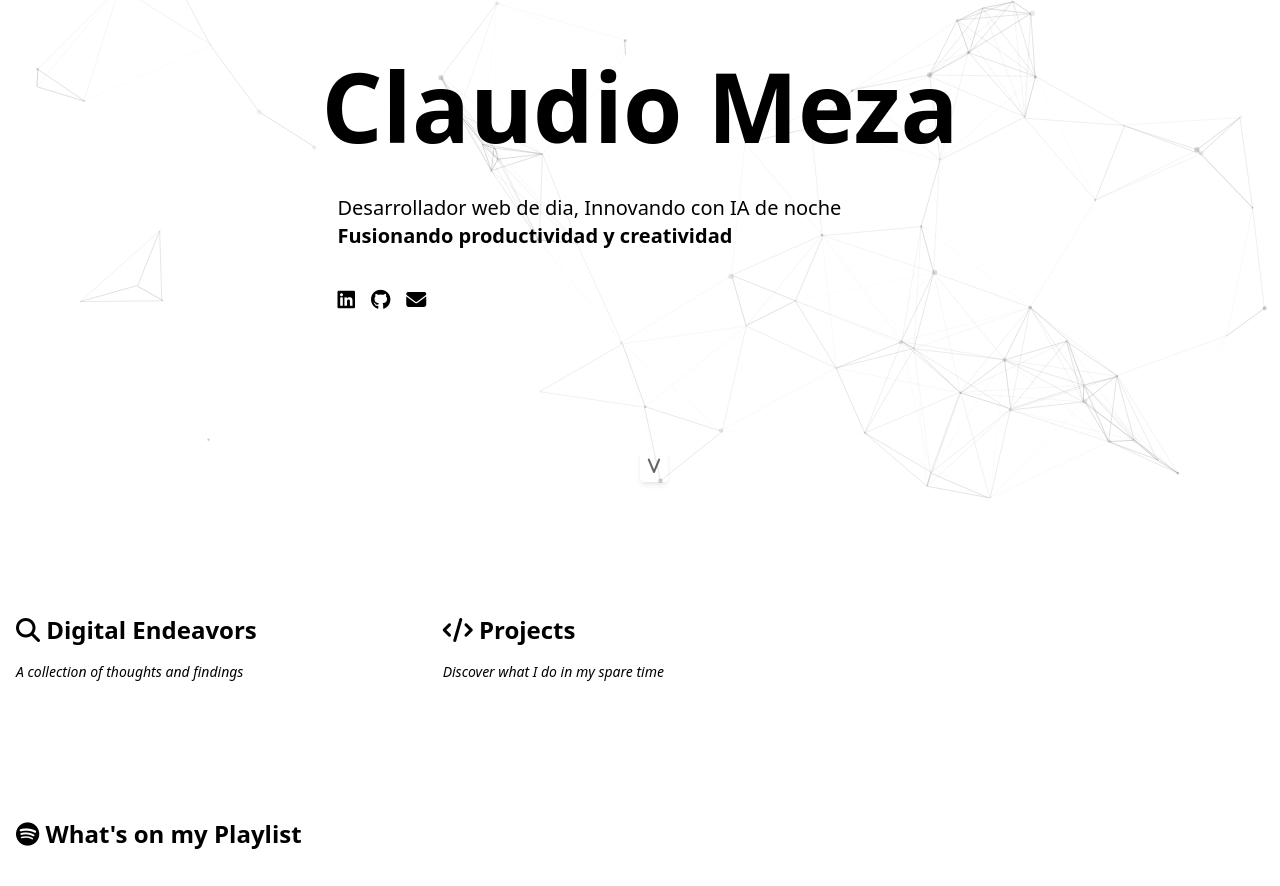
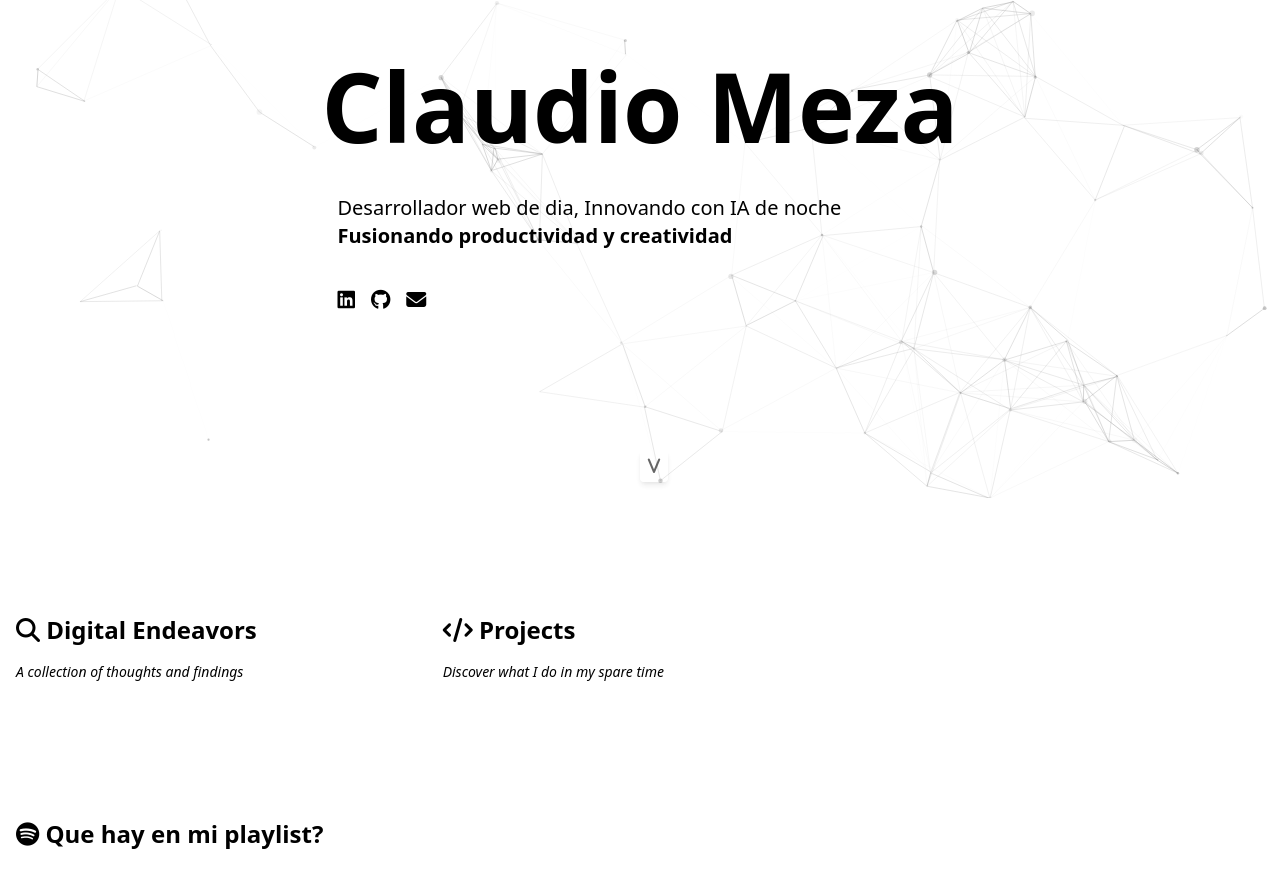
Before and after one commit to claudiomezau/claudiomezau.github.io, a plain HTML site: page index.html in a window 1280 px wide. Shown: the part 302-1188 px from the top of the page. Drawn offline with nearby package versions, Linux system fonts and the light colour scheme; animation ran at ten frames a second; a script that the page names is missing.

Commit message:
creacion carpetas y proyects

```diff
--- a/index.html
+++ b/index.html
@@ -109,7 +109,7 @@
       });
     </script>
     <div id="listening-container" class="w-full px-4 py-5">
-      <h3 class="text-2xl font-semibold mb-4"><i class="fab fa-spotify"></i> What's on my Playlist</h3>
+      <h3 class="text-2xl font-semibold mb-4"><i class="fab fa-spotify"></i> Que hay en mi playlist?</h3>
       <div id="listening-list" class="flex flex-wrap mx-auto md:-mx-2 md:space-x-4">
         <!-- Fetched Listening Markdown files will be displayed here -->
       </div>
```
Also changed, not shown: 1 other file.
